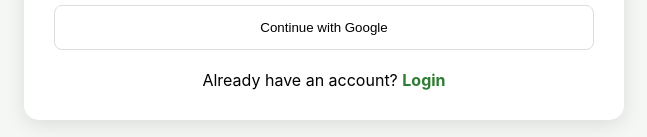
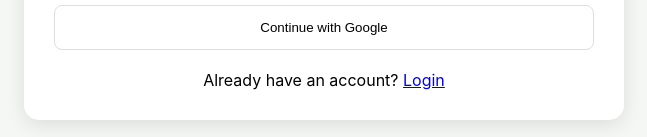
Before and after one commit to arunthangadurai2006/Grocery-website, a React (Create React App) app in the folder frontend/my-react-app/: page /Signup in a window 1280 px wide. Shown: the part 1008-1145 px from the top of the page, without its empty margins (316-963 px from the left). Built offline with nearby package versions, Linux system fonts and the light colour scheme.

Commit message:
grocery problem fix

```diff
--- a/frontend/my-react-app/src/Signup.jsx
+++ b/frontend/my-react-app/src/Signup.jsx
@@ -15,6 +15,12 @@
     state: "",
     pincode: "",
   });
+  const handleChange = (e) => {
+  setFormData({
+    ...formData,
+    [e.target.name]: e.target.value,
+  });
+};
  const handleSubmit = async (e) => {
   e.preventDefault();
 
@@ -23,26 +29,32 @@
     return;
   }
 
-  await fetch("http://localhost:8000/api/v1/register", {
+  try {
+    const response = await fetch(
+      "https://grocery-website-tzz5.onrender.com/api/v1/user/register",
+      {
         method: "POST",
         headers: {
           "Content-Type": "application/json",
         },
         body: JSON.stringify(formData),
-  });
+      }
+    );
+
+    const data = await response.json();
+
+    if (!response.ok) {
+      alert(data.message || "Registration failed");
+      return;
+    }
 
     alert("Account Created Successfully 🎉");
-
-  navigate("/Home");
+    navigate("/");
+  } catch (error) {
+    console.error(error);
+    alert("Unable to connect to the server.");
+  }
 };
-  const handleChange = (e) => {
-    setFormData({
-      ...formData,
-      [e.target.name]: e.target.value,
-    });
-  };
-
-
 
   const inputStyle = {
     width: "100%",
@@ -223,14 +235,7 @@
             }}
           >
             Already have an account?{" "}
-            <Link
-              to="/Home"
-              style={{
-                color: "#2e7d32",
-                textDecoration: "none",
-                fontWeight: "bold",
-              }}
-            >
+          <Link to="/login">
   Login
 </Link>
           </p>
```
Also changed, not shown: 2 other files (tests, documents, lock files or other folders). Lines whose indentation alone changed are shown as unchanged.
